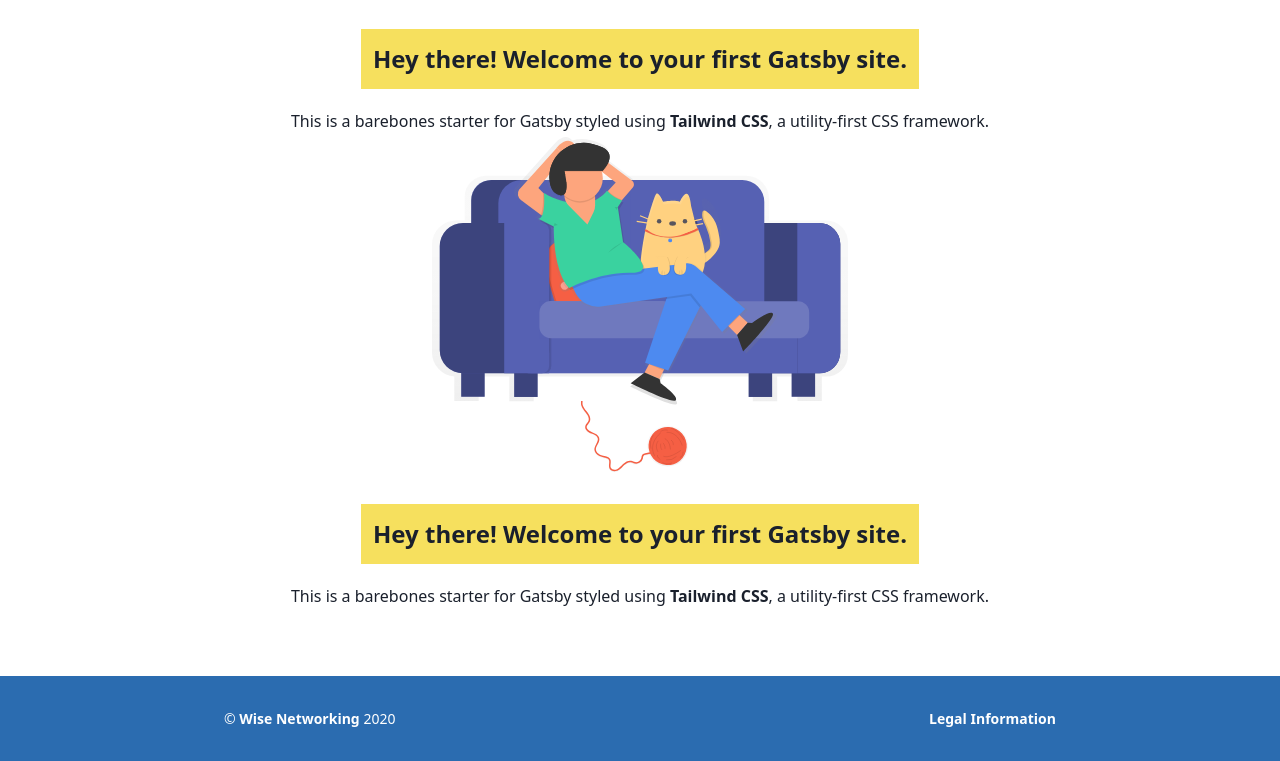
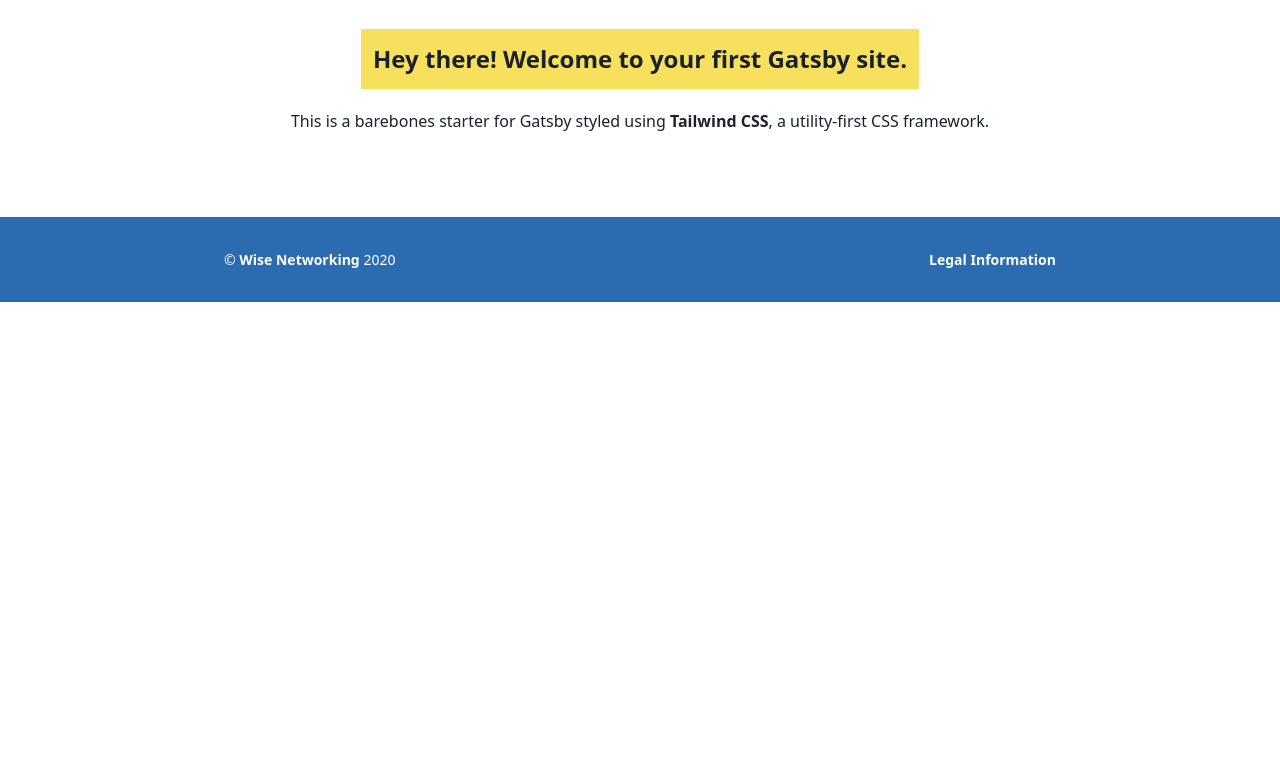
Before and after one commit to Wise-Networking/website, a Gatsby site in the folder frontend/: page / in a window 1280 px wide. Shown: the part 498-1259 px from the top of the page. After the commit the page ends 800 px from the top, so only its background shows below. Built offline with nearby package versions, Linux system fonts and the light colour scheme; Gatsby itself is replaced by a stand-in of ours.

Commit message:
removed extra section

```diff
--- a/frontend/src/pages/index.js
+++ b/frontend/src/pages/index.js
@@ -36,31 +36,6 @@ function IndexPage() {
           , a utility-first CSS framework.
         </p>
       </section>
-
-      <section className="text-center">
-        <img
-          alt="Cat and human sitting on a couch"
-          className="block w-1/2 mx-auto mb-8"
-          src={catAndHumanIllustration}
-        />
-
-        <h2 className="inline-block p-3 mb-4 text-2xl font-bold bg-yellow-400">
-          Hey there! Welcome to your first Gatsby site.
-        </h2>
-
-        <p className="leading-loose">
-          This is a barebones starter for Gatsby styled using{` `}
-          <a
-            className="font-bold text-gray-900 no-underline"
-            href="https://tailwindcss.com/"
-            target="_blank"
-            rel="noopener noreferrer"
-          >
-            Tailwind CSS
-          </a>
-          , a utility-first CSS framework.
-        </p>
-      </section>
     </Layout>
   );
 }
```
